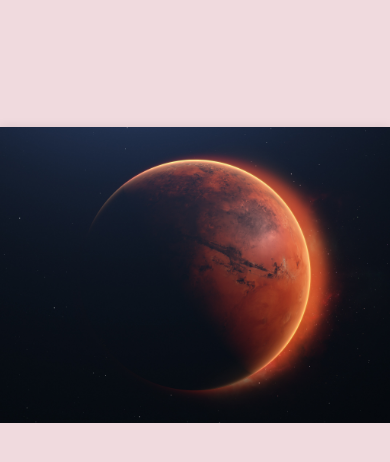
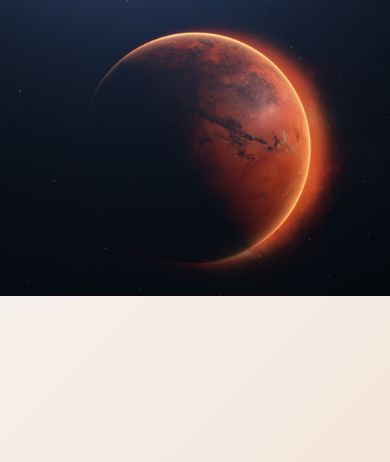
Before and after one commit to MaheshRath08/Responsive_simple_Carousel, a plain HTML site: page index.html in a window 390 px wide. Drawn offline with Linux system fonts and the light colour scheme.

Commit message:
minor changes

```diff
--- a/style.css
+++ b/style.css
@@ -7,7 +7,8 @@ body{
     align-items: center;
     justify-content: center;
     min-height: 100vh;
-    background-color: #f0dade;
+    background-color: #f1dfd1;
+    background-image: linear-gradient(315deg, #f1dfd1 0%, #f6f0ea 74%);
 }
 .container{
     width: 800px;
@@ -29,8 +30,9 @@ img{
 @media (max-width: 825px){
     .container{
         width:100vw;
-        height: 70vh;
+        height: 100vh;
         object-fit: contain;
+        margin: auto 0;
     }
     img{
         width: 100%;
```
